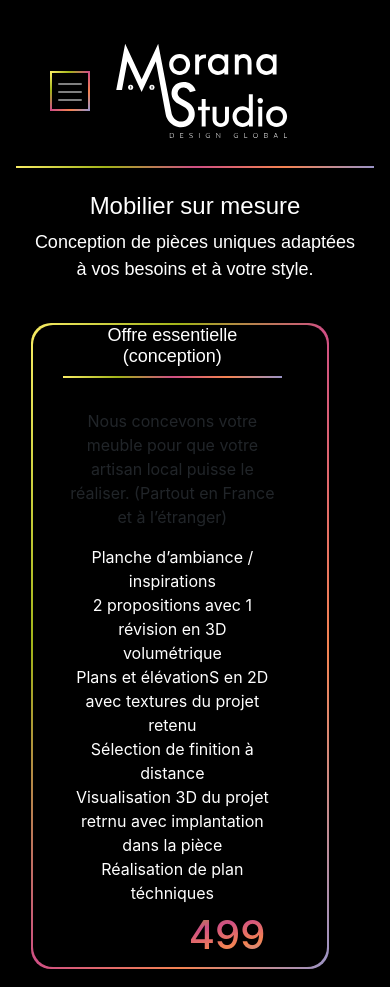
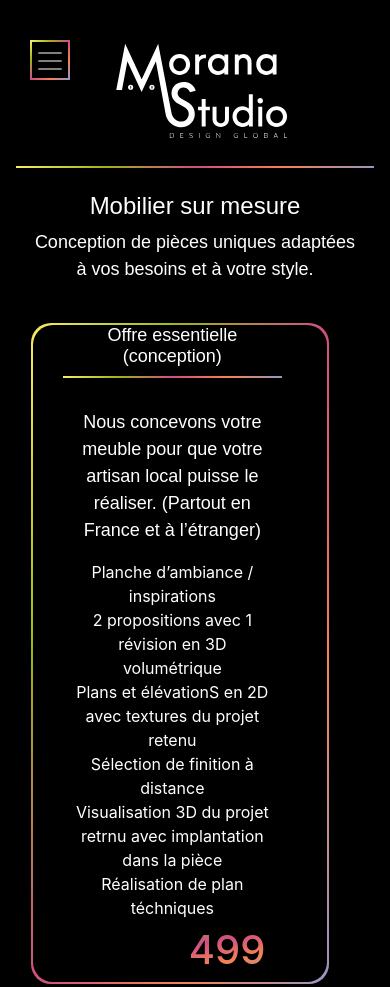
Before and after one commit to morana-studio/Moranasite, a plain HTML site: page mobilier.html in a window 390 px wide. Shown: the top 987 px of the page. Drawn offline with nearby package versions, Linux system fonts and the light colour scheme; a web font is replaced by a local one.

Commit message:
correction bug afficahe button et style de la page service

```diff
--- a/mobilier.html
+++ b/mobilier.html
@@ -118,7 +118,7 @@
           <div class="line"></div>
     <div class="p_carte">
         <br>
-      <p class="p">Nous concevons votre meuble pour que votre artisan local puisse le réaliser. (Partout en France et à l’étranger) </p>
+      <p class="titre_carte">Nous concevons votre meuble pour que votre artisan local puisse le réaliser. (Partout en France et à l’étranger) </p>
           <ul class="no-bullets-center">
           <li>
             Planche d’ambiance / inspirations
@@ -182,7 +182,7 @@ Visualisation 3D du projet retrnu avec implantation dans la pièce
         <div class="line"></div>
     <div class="p_carte">
         <br>
-      <p class="p">Nous nous occupons de l’intégralité du projet, de la conception à l’installation chez vous (Paris et île de France) </p>
+      <p class="titre_carte">Nous nous occupons de l’intégralité du projet, de la conception à l’installation chez vous (Paris et île de France) </p>
          <ul class="no-bullets-center">
           <li>
             Planche d’ambiance / inspirations
--- a/style.css
+++ b/style.css
@@ -72,17 +72,6 @@ background-color: black !important;
 }
 
 
-button {
-    position: absolute;
-    top: 50%;
-    transform: translateY(-50%);
-    background-color: rgba(0, 0, 0, 0.5);
-    color: white;
-    border: none;
-    padding: 10px;
-    cursor: pointer;
-    font-size: 20px;
-}
 
 .prev {
     left: 10px;
@@ -110,6 +99,25 @@ button:hover {
 }
 
 
+/* Style fixe uniquement sur mobile */
+@media (max-width: 767.98px) {
+  .navbar-toggler {
+    position: fixed,top,right;
+    bottom: 20px;
+    right: 20px;
+    z-index: 0; /* au-dessus du contenu */
+
+  }
+}
+
+/* Masquer sur les grands écrans */
+@media (min-width: 768px) {
+  .navbar-toggler {
+    position: static;
+    bottom: none;
+    right: none;
+  }
+}
 /* Sur les petits écrans (comme les téléphones), on réduit encore la taille et on empile les éléments en colonne */
 @media (max-width: 767px) {
   .padding-service {
@@ -953,8 +961,9 @@ padding-left: 10%;
 
 
 button {
-    position: absolute;
-    top: 50%;
+    position: relative;
+    top: 40%;
+
     transform: translateY(-50%);
     background-color: rgba(0, 0, 0, 0.5);
     color: white;
@@ -1600,6 +1609,7 @@ a-link {
 
 
 .navbar-dark .navbar-toggler {
+    position:none;
      border:solid 2px red;
     color: white;
     border-image:linear-gradient(to bottom right,#F9ED66,#A1B319,#CF4F84, #F48352,#9A94C7);
```
Also changed, not shown: Services.html (+5 -5 lines).
